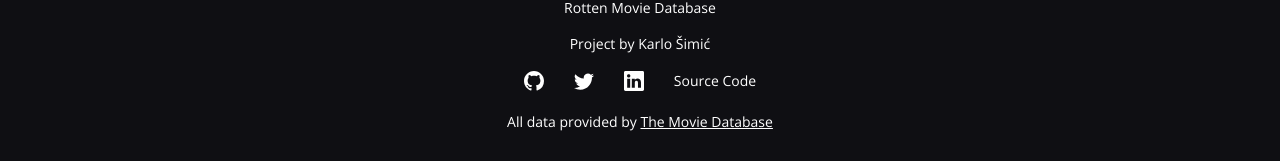
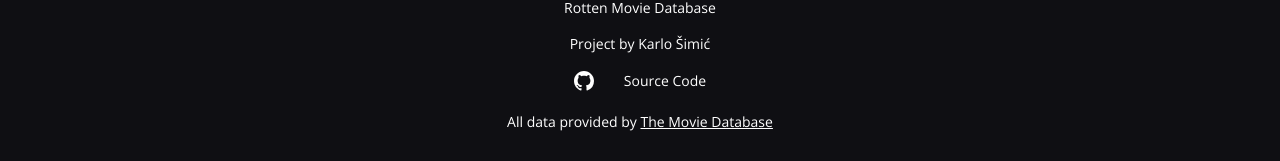
Before and after one commit to karlo-simic/rotten-movie-database, a React (Create React App) app: page /1/1/videos/1 in a window 1280 px wide. Shown: the part 768-929 px from the top of the page. Built offline with nearby package versions, Linux system fonts and the light colour scheme; no server answers.

Commit message:
remove linkedin link

```diff
--- a/src/components/Footer/index.js
+++ b/src/components/Footer/index.js
@@ -1,8 +1,7 @@
 import c from "./styles/styles.module.scss";
-import xs from "classnames";
 
 import Container from "components/Container";
-import { Github, Twitter, Linkedin } from "react-bootstrap-icons";
+import { Github } from "react-bootstrap-icons";
 
 const Footer = () => {
   return (
@@ -14,15 +13,6 @@ const Footer = () => {
           <div className={c.socials}>
             <a href="https://github.com/karlo445" target="_blank">
               <Github />
-            </a>
-            <a href="https://twitter.com/karlo445" target="_blank">
-              <Twitter />
-            </a>
-            <a
-              href="https://www.linkedin.com/in/karlo-%C5%A1imi%C4%87-309338237/"
-              target="_blank"
-            >
-              <Linkedin />
             </a>
             <a
               href="https://github.com/karlo445/rotten-movie-database"
```
